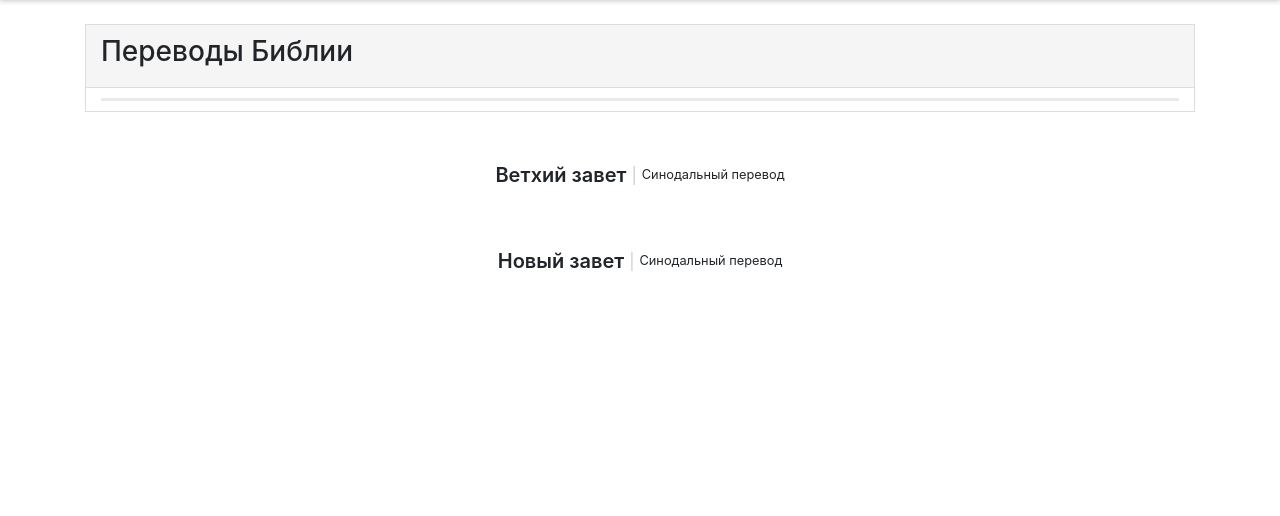
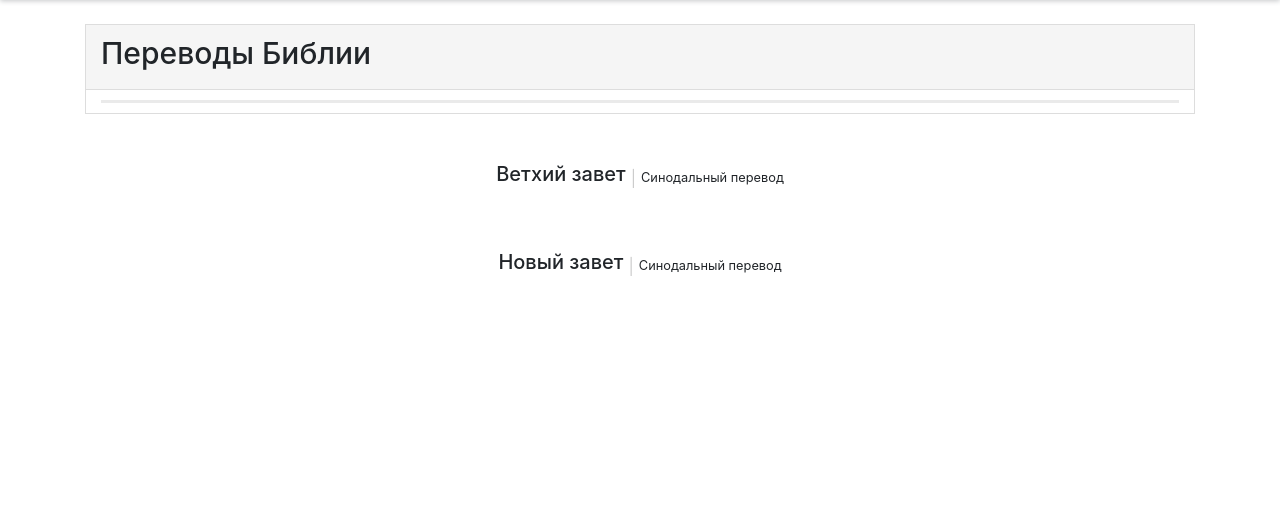
Before and after one commit to chdimach/chdimach, a PHP site: page / in a window 1280 px wide. Shown: the part 90-606 px from the top of the page. Run offline with PHP 8.4, Linux system fonts and the light colour scheme; data that the repository does not hold is empty.

Commit message:
seo index.html

```diff
--- a/css/style.css
+++ b/css/style.css
@@ -112,6 +112,10 @@ header {
     border-bottom: 1px solid #ddd;
 }
 
+.translations-header-title {
+    font-size: 30px;
+}
+
 .translations-header, .translations-nav {
     padding: 10px 15px;
 }
@@ -123,6 +127,7 @@ header {
 .translation-item {
     padding: 10px;
     transition: all .3s ease;
+    font-size: 16px;
 }
 
 .translation-item:hover {
@@ -143,7 +148,6 @@ header {
 }
 
 .group-name {
-    font-weight: 600;
     font-size: 20px;
 }
 
--- a/index.php
+++ b/index.php
@@ -7,7 +7,7 @@ include ('header.php');
 	<div class="container">
 		<div class="translations-wrap text-center text-sm-left">
 			<div class="translations-header">
-				<h3>Переводы Библии</h3>
+				<h1 class="translations-header-title">Переводы Библии</h1>
 			</div>
 			<nav class="translations-nav">
 				<div class="translations-items d-flex flex-wrap justify-content-center justify-content-sm-start">
@@ -15,11 +15,11 @@ include ('header.php');
                     $translations = get_translations();
                     ?>
                     <?php foreach ($translations as $translation):?>
-                        <div class="translation-item ">
+                        <h3 class="translation-item ">
                             <a class="translation-link" href="?translation =<?=$translation['type'] ?>">
                                 <span class="translation-title"><?=$translation['name'] ?></span>
                             </a>
-                        </div>
+                        </h3>
                     <?php endforeach;  ?>
 				</div>
 			</nav>
@@ -28,7 +28,7 @@ include ('header.php');
 <div class="container">
 	<div>
 		<div class="d-flex align-items-center justify-content-center mt-5 mb-2">
-			<div class="group-name">Ветхий завет</div><span class="pipe">|</span><small>Синодальный перевод</small>
+			<h3 class="group-name">Ветхий завет</h3><span class="pipe">|</span><small>Синодальный перевод</small>
 		</div>
 		<div class="books-wrap">
 			<div class="books d-flex flex-wrap justify-content-center">
@@ -47,7 +47,7 @@ include ('header.php');
 	</div>
 	<div>
 		<div class="d-flex align-items-center justify-content-center mt-5">
-			<div class="group-name">Новый завет</div><span class="pipe">|</span><small>Синодальный перевод</small>
+			<h3 class="group-name">Новый завет</h3><span class="pipe">|</span><small>Синодальный перевод</small>
 		</div>
 		<div class="books-wrap">
 			<div class="books d-flex flex-wrap justify-content-center">
```
